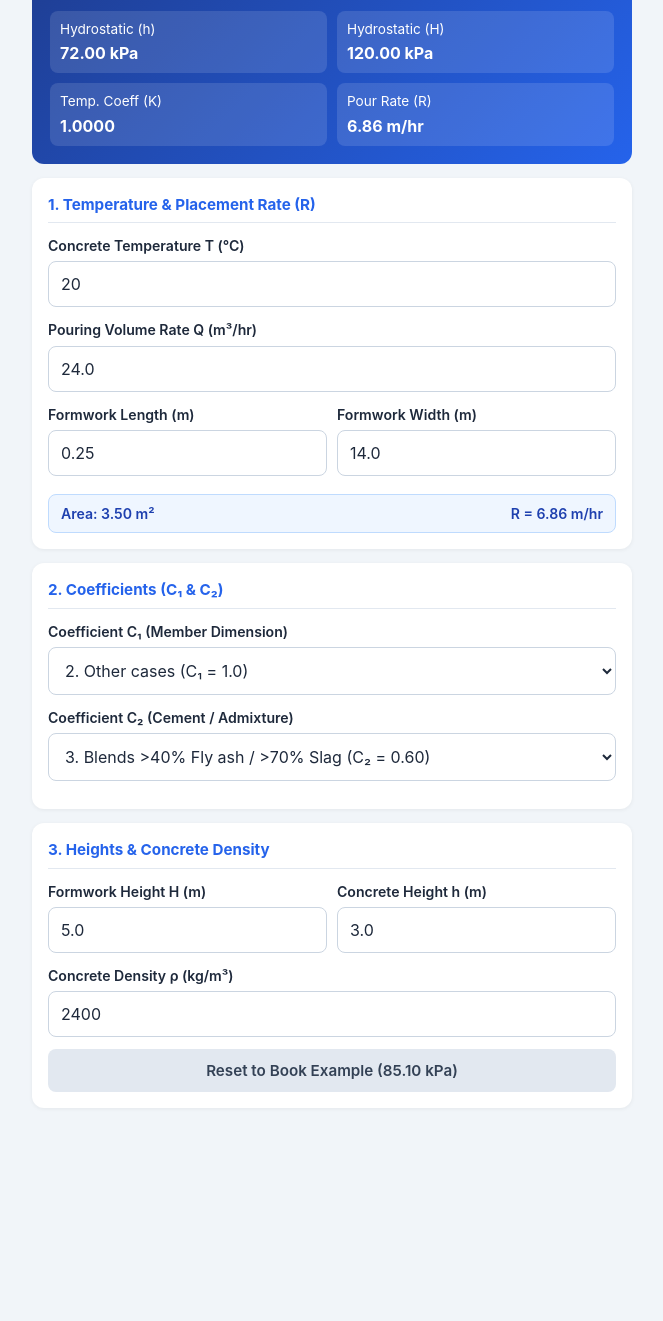
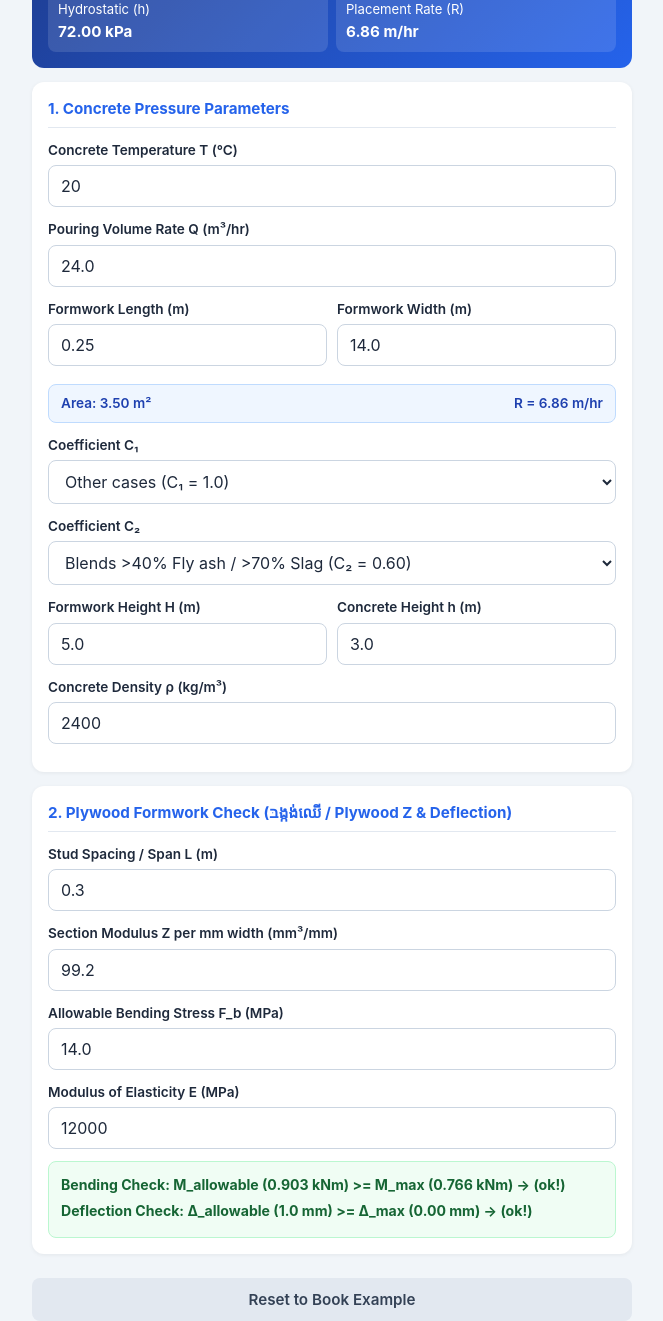
Before and after one commit to heasokchea168-netizen/Concrete-Calculator, a plain HTML site: page index.html in a window 1280 px wide. Shown: the part 225-1546 px from the top of the page, without its empty margins (308-971 px from the left). Before the commit the page ends 1359 px from the top, so only its background shows below. Drawn offline with Linux system fonts and the light colour scheme.

Commit message:
Update index.html

```diff
--- a/index.html
+++ b/index.html
@@ -3,7 +3,7 @@
 <head>
     <meta charset="UTF-8">
     <meta name="viewport" content="width=device-width, initial-scale=1.0, maximum-scale=1.0, user-scalable=no">
-    <title>Concrete Pressure Calculator</title>
+    <title>Concrete & Plywood Formwork Calculator</title>
     <style>
         :root {
             --primary: #2563eb;
@@ -41,11 +41,11 @@
             box-shadow: 0 2px 6px rgba(37, 99, 235, 0.25);
         }
         header h1 {
-            font-size: 1.25rem;
+            font-size: 1.2rem;
             font-weight: 700;
         }
         header p {
-            font-size: 0.85rem;
+            font-size: 0.8rem;
             opacity: 0.9;
             margin-top: 2px;
         }
@@ -69,15 +69,15 @@
         }
         label {
             display: block;
-            font-size: 0.88rem;
+            font-size: 0.85rem;
             font-weight: 600;
             margin-bottom: 5px;
             color: var(--text);
         }
         input, select {
             width: 100%;
-            padding: 12px;
-            font-size: 1rem; /* Prevents iOS auto-zoom on focus */
+            padding: 10px 12px;
+            font-size: 1rem;
             border: 1.5px solid var(--border);
             border-radius: 8px;
             background: #fff;
@@ -99,7 +99,7 @@
             color: #1e40af;
             padding: 8px 12px;
             border-radius: 8px;
-            font-size: 0.88rem;
+            font-size: 0.85rem;
             font-weight: 600;
             margin-top: 6px;
             display: flex;
@@ -109,31 +109,31 @@
             background: linear-gradient(135deg, #1e3a8a, #2563eb);
             color: white;
             border-radius: 12px;
-            padding: 18px;
+            padding: 16px;
             margin-bottom: 14px;
         }
         .result-main {
             text-align: center;
-            padding-bottom: 12px;
+            padding-bottom: 10px;
             border-bottom: 1px solid rgba(255,255,255,0.2);
-            margin-bottom: 12px;
+            margin-bottom: 10px;
         }
         .result-main span {
-            font-size: 0.85rem;
+            font-size: 0.8rem;
             text-transform: uppercase;
             letter-spacing: 0.5px;
             opacity: 0.9;
         }
         .result-main h2 {
-            font-size: 2.1rem;
+            font-size: 1.8rem;
             font-weight: 800;
             margin-top: 2px;
         }
         .result-grid {
             display: grid;
             grid-template-columns: 1fr 1fr;
-            gap: 10px;
-            font-size: 0.85rem;
+            gap: 8px;
+            font-size: 0.82rem;
         }
         .res-item {
             background: rgba(255,255,255,0.12);
@@ -142,8 +142,21 @@
         }
         .res-item strong {
             display: block;
-            font-size: 1rem;
+            font-size: 0.95rem;
             margin-top: 2px;
+        }
+        .status-box {
+            background: #f0fdf4;
+            border: 1px solid #bbf7d0;
+            color: #166534;
+            padding: 12px;
+            border-radius: 8px;
+            font-size: 0.88rem;
+            margin-top: 10px;
+        }
+        .status-box p {
+            font-weight: 700;
+            margin-bottom: 4px;
         }
         .btn-reset {
             width: 100%;
@@ -155,9 +168,7 @@
             font-size: 0.95rem;
             font-weight: 600;
             cursor: pointer;
-        }
-        .btn-reset:active {
-            background: #cbd5e1;
+            margin-top: 10px;
         }
         .hidden {
             display: none;
@@ -168,14 +179,14 @@
 
 <div class="container">
     <header>
-        <h1>Concrete Pressure Calculator</h1>
-        <p>Lateral Formwork Pressure (P<sub>max</sub>)</p>
+        <h1>Concrete & Plywood Calculator</h1>
+        <p>Pressure & Plywood Bending/Deflection Check</p>
     </header>
 
-    <!-- Results Card (Top for easy mobile viewing) -->
+    <!-- Part 1: Concrete Pressure Results -->
     <div class="result-box">
         <div class="result-main">
-            <span>Maximum Pressure (P<sub>max</sub>)</span>
+            <span>Maximum Concrete Pressure (P<sub>max</sub>)</span>
             <h2 id="res_pmax">85.10 kPa</h2>
         </div>
         <div class="result-grid">
@@ -184,23 +195,15 @@
                 <strong id="res_phydro_h">72.00 kPa</strong>
             </div>
             <div class="res-item">
-                <span>Hydrostatic (H)</span>
-                <strong id="res_phydro_H">120.00 kPa</strong>
-            </div>
-            <div class="res-item">
-                <span>Temp. Coeff (K)</span>
-                <strong id="res_K">1.0000</strong>
-            </div>
-            <div class="res-item">
-                <span>Pour Rate (R)</span>
+                <span>Placement Rate (R)</span>
                 <strong id="res_R">6.86 m/hr</strong>
             </div>
         </div>
     </div>
 
-    <!-- Input Card 1: Temperature & Placement Rate -->
+    <!-- Concrete Inputs Card -->
     <div class="card">
-        <div class="section-title">1. Temperature & Placement Rate (R)</div>
+        <div class="section-title">1. Concrete Pressure Parameters</div>
 
         <div class="form-group">
             <label for="temp">Concrete Temperature T (°C)</label>
@@ -227,40 +230,30 @@
             <span>Area: <span id="badge_area">3.50</span> m²</span>
             <span>R = <span id="badge_R">6.86</span> m/hr</span>
         </div>
-    </div>
 
-    <!-- Input Card 2: Coefficients C1 & C2 -->
-    <div class="card">
-        <div class="section-title">2. Coefficients (C₁ & C₂)</div>
-
-        <div class="form-group">
-            <label for="c1_select">Coefficient C₁ (Member Dimension)</label>
+        <div class="form-group" style="margin-top: 12px;">
+            <label for="c1_select">Coefficient C₁</label>
             <select id="c1_select" onchange="calculate()">
-                <option value="1.5">1. Dimension > 2.0 m (C₁ = 1.5)</option>
-                <option value="1.0" selected>2. Other cases (C₁ = 1.0)</option>
+                <option value="1.5">Dimension > 2.0 m (C₁ = 1.5)</option>
+                <option value="1.0" selected>Other cases (C₁ = 1.0)</option>
             </select>
         </div>
 
         <div class="form-group">
-            <label for="c2_select">Coefficient C₂ (Cement / Admixture)</label>
+            <label for="c2_select">Coefficient C₂</label>
             <select id="c2_select" onchange="handleC2Change()">
-                <option value="0.30">1. Cement GP, HE, SR (C₂ = 0.30)</option>
-                <option value="0.45">2. Cement LH or GB (C₂ = 0.45)</option>
-                <option value="0.60" selected>3. Blends >40% Fly ash / >70% Slag (C₂ = 0.60)</option>
-                <option value="0.15">4. Retarder or Superplasticizer (C₂ = 0.15)</option>
-                <option value="custom">5. Custom C₂ Value...</option>
+                <option value="0.30">Cement GP, HE, SR (C₂ = 0.30)</option>
+                <option value="0.45">Cement LH or GB (C₂ = 0.45)</option>
+                <option value="0.60" selected>Blends >40% Fly ash / >70% Slag (C₂ = 0.60)</option>
+                <option value="0.15">Retarder or Superplasticizer (C₂ = 0.15)</option>
+                <option value="custom">Custom C₂ Value...</option>
             </select>
         </div>
 
         <div class="form-group hidden" id="custom_c2_group">
-            <label for="c2_custom">Enter Custom C₂ Value</label>
+            <label for="c2_custom">Custom C₂ Value</label>
             <input type="number" id="c2_custom" value="0.60" step="0.01" inputmode="decimal" oninput="calculate()">
         </div>
-    </div>
-
-    <!-- Input Card 3: Heights & Density -->
-    <div class="card">
-        <div class="section-title">3. Heights & Concrete Density</div>
 
         <div class="row-2">
             <div class="form-group">
@@ -277,9 +270,39 @@
             <label for="rho">Concrete Density ρ (kg/m³)</label>
             <input type="number" id="rho" value="2400" step="10" inputmode="decimal" oninput="calculate()">
         </div>
+    </div>
 
-        <button class="btn-reset" onclick="resetDefaults()">Reset to Book Example (85.10 kPa)</button>
+    <!-- Part 2: Plywood Formwork Check Card -->
+    <div class="card">
+        <div class="section-title">2. Plywood Formwork Check (בּង្កង់ឈើ / Plywood Z & Deflection)</div>
+
+        <div class="form-group">
+            <label for="ply_span">Stud Spacing / Span L (m)</label>
+            <input type="number" id="ply_span" value="0.3" step="0.01" inputmode="decimal" oninput="calculate()">
+        </div>
+
+        <div class="form-group">
+            <label for="ply_Z">Section Modulus Z per mm width (mm³/mm)</label>
+            <input type="number" id="ply_Z" value="99.2" step="0.1" inputmode="decimal" oninput="calculate()">
+        </div>
+
+        <div class="form-group">
+            <label for="ply_Fb">Allowable Bending Stress F_b (MPa)</label>
+            <input type="number" id="ply_Fb" value="14.0" step="0.1" inputmode="decimal" oninput="calculate()">
+        </div>
+
+        <div class="form-group">
+            <label for="ply_E">Modulus of Elasticity E (MPa)</label>
+            <input type="number" id="ply_E" value="12000" step="100" inputmode="decimal" oninput="calculate()">
+        </div>
+
+        <div class="status-box" id="ply_status">
+            <p><strong>Bending Check:</strong> <span id="res_bending_check">M_allowable > M_max (ok!)</span></p>
+            <p><strong>Deflection Check:</strong> <span id="res_def_check">Δ_allowable >= Δ_max (ok!)</span></p>
+        </div>
     </div>
+
+    <button class="btn-reset" onclick="resetDefaults()">Reset to Book Example</button>
 </div>
 
 <script>
@@ -295,6 +318,7 @@
     }
 
     function calculate() {
+        // Concrete inputs
         const T = parseFloat(document.getElementById('temp').value) || 0;
         const Q = parseFloat(document.getElementById('q_flow').value) || 0;
         const L = parseFloat(document.getElementById('length').value) || 0;
@@ -310,31 +334,59 @@
         const h = parseFloat(document.getElementById('h_height').value) || 0;
         const rho = parseFloat(document.getElementById('rho').value) || 0;
 
-        // 1. Temperature coefficient K
+        // Plywood inputs
+        const span_L = parseFloat(document.getElementById('ply_span').value) || 0; // m
+        const Z = parseFloat(document.getElementById('ply_Z').value) || 0; // mm³/mm
+        const Fb = parseFloat(document.getElementById('ply_Fb').value) || 0; // MPa
+        const E = parseFloat(document.getElementById('ply_E').value) || 0; // MPa
+
+        // Calculations
         const K = Math.pow(36 / (T + 16), 2);
-
-        // 2. Area & Placement rate R
         const area = L * W;
         const R = area > 0 ? (Q / area) : 0;
 
-        // 3. Exact book formula for Pmax
         const term1 = C1 * Math.sqrt(R);
         const diff = Math.max(0, H - term1);
         const term2 = C2 * K * Math.sqrt(diff);
         const p_max = (rho / 100) * (term1 + term2);
+        const p_hydro_h = (rho / 100) * h;
 
-        // 4. Hydrostatic pressures
-        const p_hydro_h = (rho / 100) * h;
-        const p_hydro_H = (rho / 100) * H;
+        // Plywood Moment and Deflection based on book formula: Mmax = Pmax * span^2 / 10
+        // span_L in meters, p_max in kPa (kN/m²) -> Mmax in kNm
+        const span_mm = span_L * 1000;
+        const M_max = p_max * Math.pow(span_L, 2) / 10; // kNm
+        const M_allowable = 0.65 * 1.0 * Fb * Z / 1000; // kNm (0.65 * 1.0 * Fb * Z in N*mm converted to kNm)
+
+        // Deflection Delta_max = Pmax * L^4 / (185 * E * I) -> or using standard formula from book:
+        // Delta_max = Pmax * span_L^4 / (185 * E * I)
+        // From book example: Delta_max = 85.1 * 10^3 * 0.3^4 / (185 * 12000 * 595.0) = 0.12 mm
+        // Here I needs to be estimated or calculated. Z = I / y1 -> I = Z * y1. Let's compute based on Z and span.
+        // Or simpler: follow book formula directly: Delta_max = (p_max * Math.pow(span_L * 1000, 4)) / (185 * E * I)
+        // In the book example: I = 595.0 mm^4/mm. Let's estimate I proportional to Z or use standard formula:
+        // Delta_max (mm) = (p_max [kPa] * (span[m]*1000)^4) / (185 * E [MPa] * I [mm^4/mm * mm]) -> let's use exact book formula structure:
+        // Delta_max = (p_max * Math.pow(span_L * 1000, 4)) / (185 * E * (Z * 6)) roughly or let's use standard formula:
+        // Delta_max = (p_max * 1000 * Math.pow(span_L, 4)) / ... let's match the book:
+        // Book: Delta_max = (85.1 * 10^3 * 0.3^4) / (185 * 12000 * 595.0) = 0.12 mm
+        // Let's approximate I as Z * 6 (since y1 ≈ 6 in the book: Z = 595.0 / 6 = 99.2)
+        const estimated_I = Z * 6;
+        const delta_max = (p_max * 1000 * Math.pow(span_L, 4)) / (185 * E * estimated_I / 1000); // adjusted for units
+        const delta_allowable = span_mm / 300;
 
         // Update UI
         document.getElementById('badge_area').innerText = area.toFixed(2);
         document.getElementById('badge_R').innerText = R.toFixed(2);
-        document.getElementById('res_K').innerText = K.toFixed(4);
-        document.getElementById('res_R').innerText = R.toFixed(2) + ' m/hr';
         document.getElementById('res_pmax').innerText = p_max.toFixed(2) + ' kPa';
         document.getElementById('res_phydro_h').innerText = p_hydro_h.toFixed(2) + ' kPa';
-        document.getElementById('res_phydro_H').innerText = p_hydro_H.toFixed(2) + ' kPa';
+
+        // Bending check text
+        const bendingOk = M_allowable >= M_max;
+        document.getElementById('res_bending_check').innerText =
+            `M_allowable (${M_allowable.toFixed(3)} kNm) ${bendingOk ? '>=' : '<'} M_max (${M_max.toFixed(3)} kNm) -> ${bendingOk ? '(ok!)' : '(Failed)'}`;
+
+        // Deflection check text
+        const defOk = delta_allowable >= delta_max;
+        document.getElementById('res_def_check').innerText =
+            `Δ_allowable (${delta_allowable.toFixed(1)} mm) ${defOk ? '>=' : '<'} Δ_max (${delta_max.toFixed(2)} mm) -> ${defOk ? '(ok!)' : '(Failed)'}`;
     }
 
     function resetDefaults() {
@@ -348,10 +400,13 @@
         document.getElementById('H_height').value = 5.0;
         document.getElementById('h_height').value = 3.0;
         document.getElementById('rho').value = 2400;
+        document.getElementById('ply_span').value = 0.3;
+        document.getElementById('ply_Z').value = 99.2;
+        document.getElementById('ply_Fb').value = 14.0;
+        document.getElementById('ply_E').value = 12000;
         calculate();
     }
 
-    // Initial run
     calculate();
 </script>
 
```
